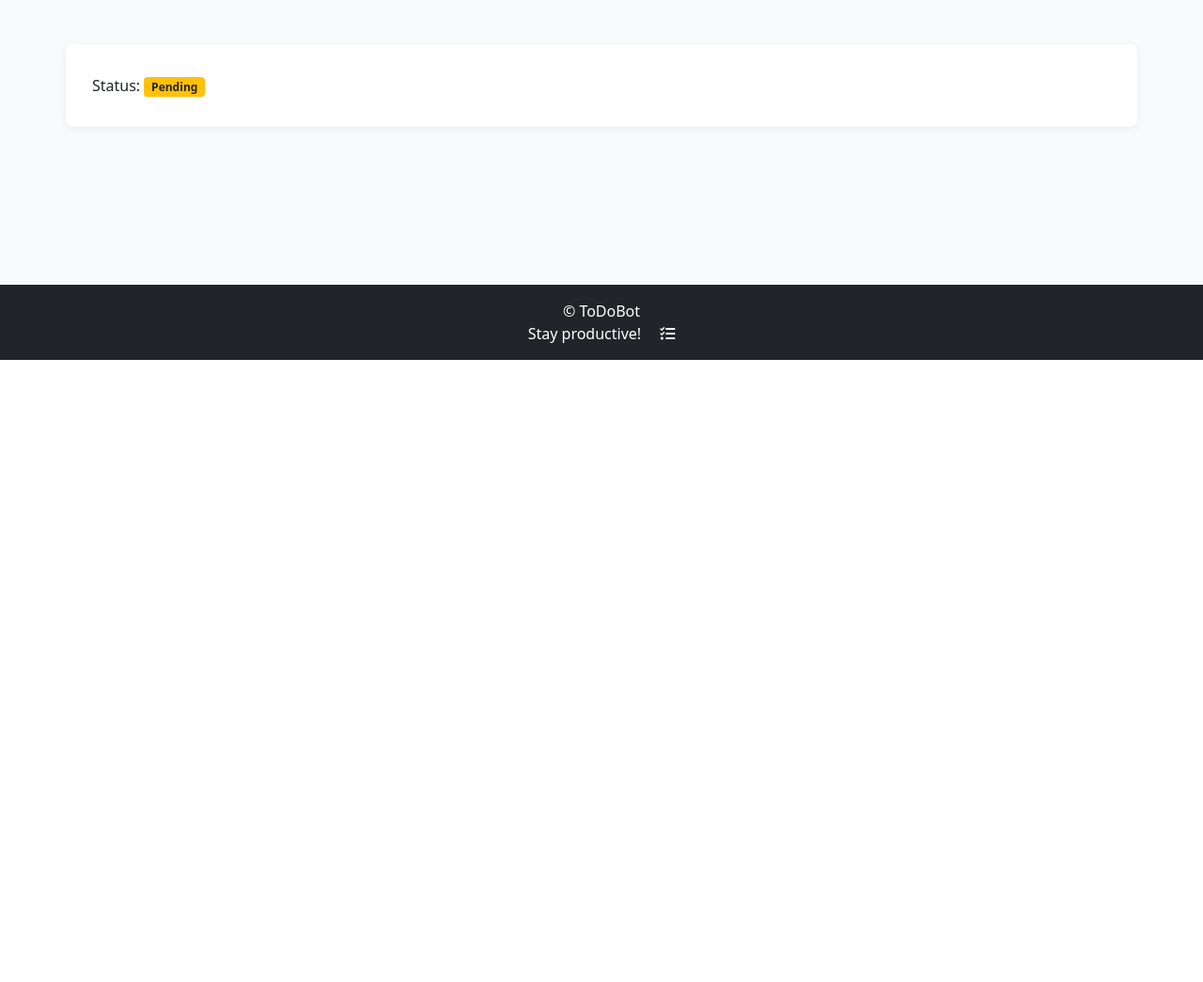
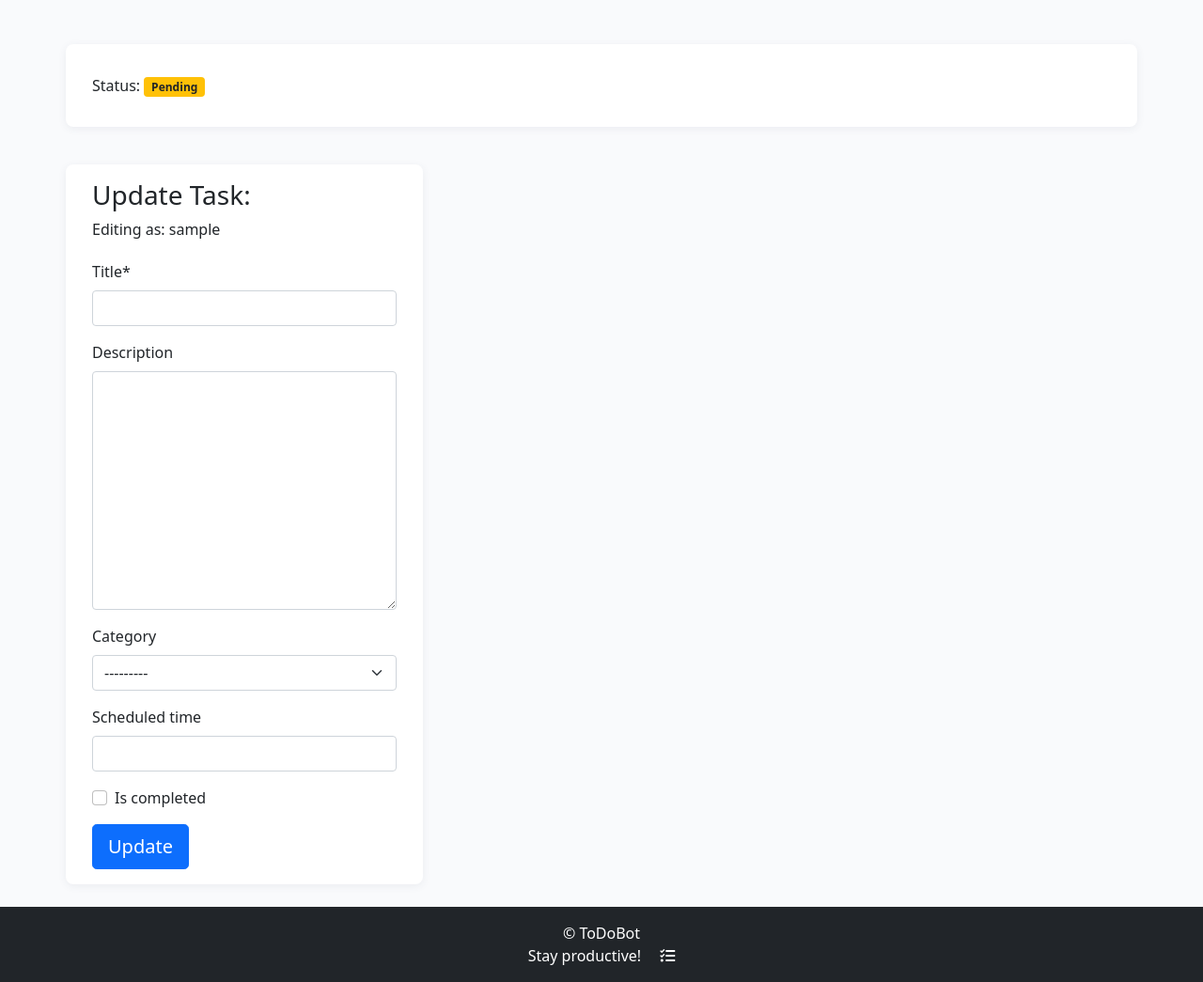
Before and after one commit to ChrisQ557/ToDoBot, a Django app: template todo/templates/todo/task_detail.html in a window 1280 px wide. Shown: the part 417-1462 px from the top of the page at 94% size. Before the commit the page ends 800 px from the top, so only its background shows below. Run offline with Django 4.2, Linux system fonts and the light colour scheme; the template is opened without the code that fills it: values that come from a table or form of the project are taken from there, others are empty; the visitor is signed in with stand-in values (Sample User, id 1); data comes from the database, SQL or seed files in the repository; parts of the project's set-up code (start-up, migrations or seed data) failed here and were passed over; some libraries are stand-ins or nearby versions.

Commit message:
Add crispy-bootstrap5 dependency and protect task_detail view with login_required

```diff
--- a/ToDoBot/settings.py
+++ b/ToDoBot/settings.py
@@ -47,6 +47,8 @@ INSTALLED_APPS = [
     'allauth',
     'allauth.account',
     'allauth.socialaccount',
+    'crispy_forms',
+    'crispy_bootstrap5',
     'django_summernote',
     'todo',
 ]
@@ -55,6 +57,9 @@ INSTALLED_APPS = [
 SITE_ID = 1
 LOGIN_REDIRECT_URL = '/'
 LOGOUT_REDIRECT_URL = '/'
+
+CRISPY_ALLOWED_TEMPLATE_PACKS = "bootstrap5"
+CRISPY_TEMPLATE_PACK = "bootstrap5"
 
 
 MIDDLEWARE = [
--- a/requirements.txt
+++ b/requirements.txt
@@ -1,8 +1,10 @@
 asgiref==3.9.1
 bleach==6.2.0
+crispy-bootstrap5==2025.6
 dj-database-url==3.0.1
 Django==5.2.4
 django-allauth==65.10.0
+django-crispy-forms==2.4
 django-summernote==0.8.20.0
 gunicorn==23.0.0
 packaging==25.0
--- /dev/null
+++ b/todo/forms.py
@@ -0,0 +1,7 @@
+from django import forms
+from .models import Task
+
+class TaskForm(forms.ModelForm):
+    class Meta:
+        model = Task
+        fields = ['title', 'description', 'category', 'scheduled_time', 'is_completed']
--- a/todo/templates/todo/task_detail.html
+++ b/todo/templates/todo/task_detail.html
@@ -1,5 +1,6 @@
 {% extends 'base.html' %}
 {% block content %}
+{% load crispy_forms_tags %}
 
 <style>
 .masthead-bg {
@@ -47,4 +48,32 @@
   </div>
 </div>
 
+{% if user.is_authenticated %}
+<div class="container">
+  <div class="row">
+    <div class="col-md-4 card mb-4 mt-3">
+      <div class="card-body">
+        <h3>Update Task:</h3>
+        <p>Editing as: {{ user.username }}</p>
+        <form method="post" style="margin-top: 1.3em;">
+            {% csrf_token %}
+            {{ form|crispy }}
+            <button type="submit" class="btn btn-primary btn-lg">Update</button>
+        </form>
+      </div>
+    </div>
+  </div>
+</div>
+{% else %}
+<div class="container">
+  <div class="row">
+    <div class="col-md-4 card mb-4 mt-3">
+      <div class="card-body">
+        <p>Log in to update this task.</p>
+      </div>
+    </div>
+  </div>
+</div>
+{% endif %}
+
 {% endblock content %}
```
Also changed, not shown: todo/views.py (+16 -3 lines).
